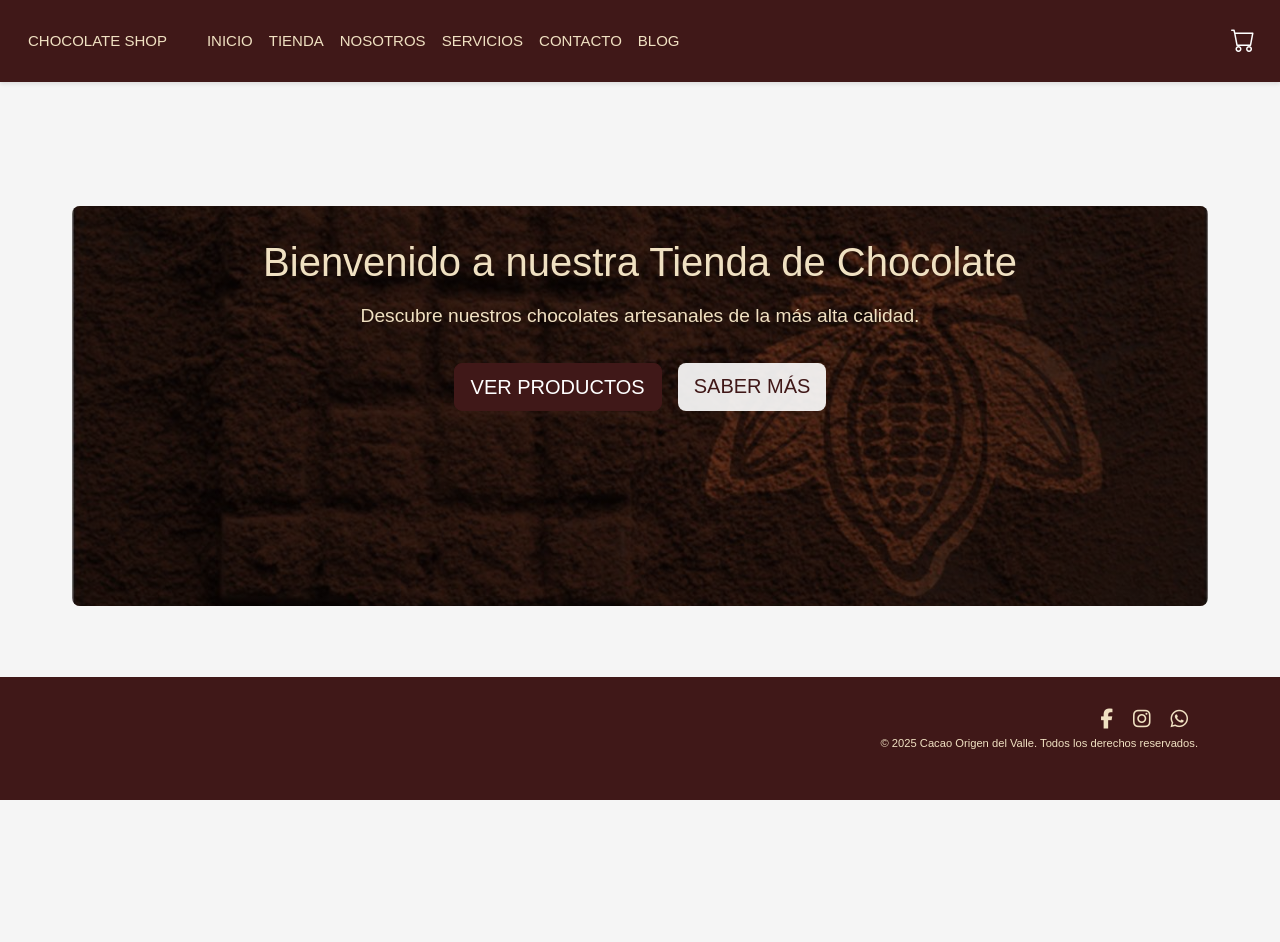
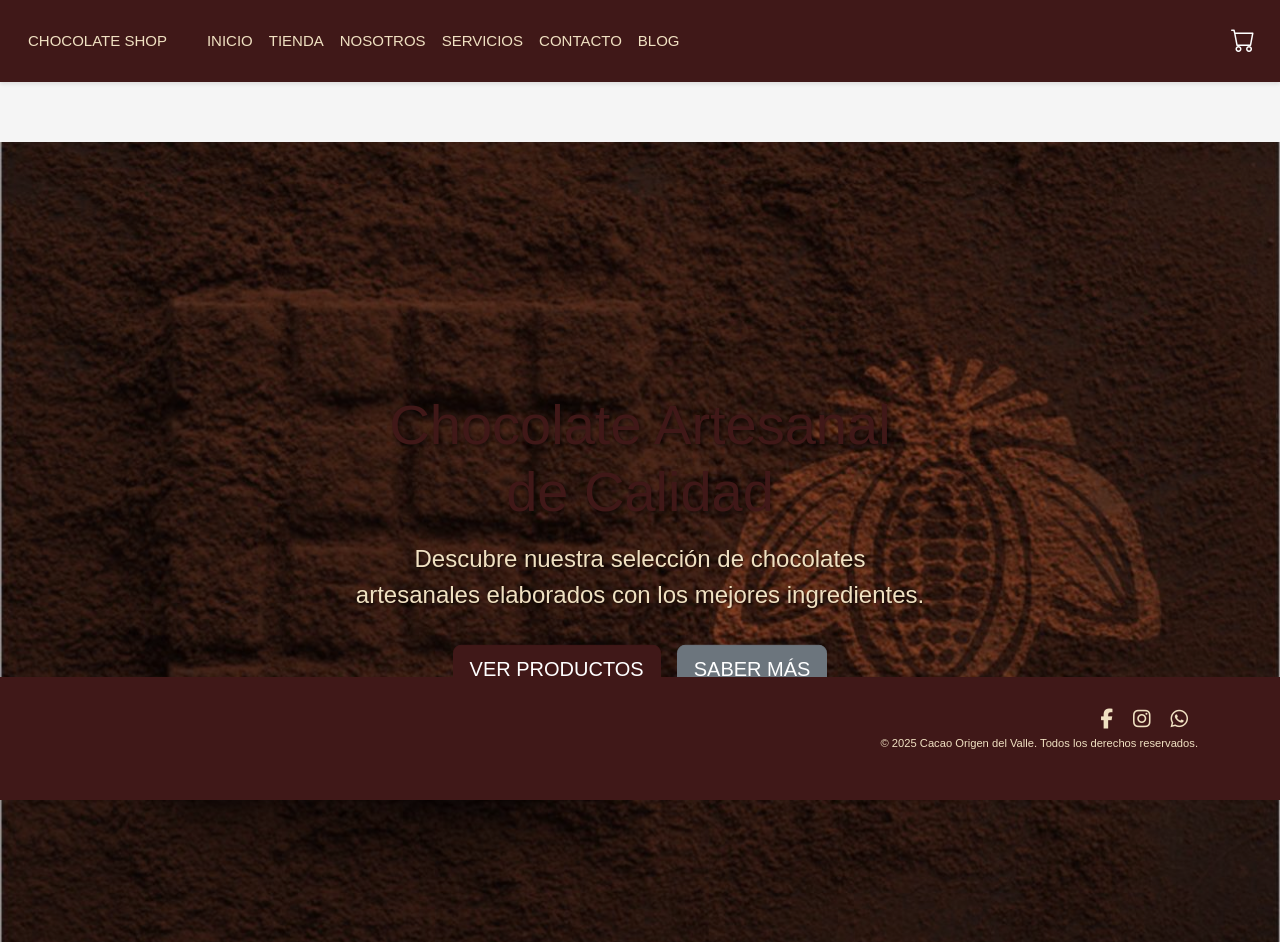
Before and after one commit to esmeralda0147/tienda-2, a React (Create React App) app: page / in a window 1280 px wide. Before the commit the page ends 800 px from the top, so only its background shows below. Built offline with nearby package versions, Linux system fonts and the light colour scheme.

Commit message:
Improve home page layout and navbar functionality

```diff
--- a/src/components/Home.css
+++ b/src/components/Home.css
@@ -1,8 +1,9 @@
 .home-container {
-    padding: 2rem;
-    text-align: center;
-    max-width: 1200px;
-    margin: 0 auto;
+    height: 100vh;
+    display: flex;
+    justify-content: center;
+    align-items: center;
+    overflow: hidden;
 }
 
 .home-container h1 {
@@ -21,10 +22,8 @@
 /* Hero section */
 .hero-section {
     position: relative;
-    height: 400px;
-    margin: 2rem 0;
-    border-radius: 8px;
-    overflow: hidden;
+    width: 100%;
+    height: 100%;
 }
 
 .hero-background {
@@ -36,44 +35,67 @@
     background: linear-gradient(rgba(0, 0, 0, 0.5), rgba(0, 0, 0, 0.5)), url('../assets/background.jpg');
     background-size: cover;
     background-position: center;
+    background-repeat: no-repeat;
+    filter: brightness(0.7);
 }
 
 .hero-content {
-    position: relative;
-    z-index: 1;
+    position: absolute;
+    top: 50%;
+    left: 50%;
+    transform: translate(-50%, -50%);
+    text-align: center;
+    z-index: 2;
     color: white;
     padding: 2rem;
+    max-width: 800px;
 }
 
 .hero-content h1 {
-    color: var(--text-color);
+    font-size: 3.5rem;
     margin-bottom: 1rem;
-    font-size: 2.5rem;
+    text-shadow: 2px 2px 4px rgba(0, 0, 0, 0.5);
 }
 
 .hero-content p {
-    color: var(--text-color);
-    font-size: 1.2rem;
-    max-width: 800px;
-    margin: 0 auto;
+    font-size: 1.5rem;
+    margin-bottom: 2rem;
+    text-shadow: 1px 1px 2px rgba(0, 0, 0, 0.5);
 }
 
 .button-container {
-    margin-top: 2rem;
     display: flex;
     gap: 1rem;
     justify-content: center;
 }
 
+.btn-primary {
+    background-color: var(--primary-color);
+    border: none;
+    padding: 0.8rem 2rem;
+    font-size: 1.1rem;
+    border-radius: 5px;
+    transition: all 0.3s ease;
+}
+
+.btn-primary:hover {
+    background-color: #301414;
+    transform: translateY(-2px);
+}
+
 .btn-secondary {
-    background-color: rgba(255, 255, 255, 0.9) !important;
-    border: none !important;
-    color: var(--primary-color) !important;
+    background-color: rgba(255, 255, 255, 0.9);
+    border: none;
+    padding: 0.8rem 2rem;
+    font-size: 1.1rem;
+    border-radius: 5px;
+    color: var(--primary-color);
+    transition: all 0.3s ease;
 }
 
 .btn-secondary:hover {
-    background-color: white !important;
-    color: var(--primary-color) !important;
+    background-color: white;
+    transform: translateY(-2px);
 }
 
 /* Responsive */
@@ -86,19 +108,21 @@
         font-size: 1rem;
     }
 
-    .hero-section {
-        height: 300px;
-    }
-
     .hero-content h1 {
-        font-size: 2rem;
+        font-size: 2.5rem;
     }
 
     .hero-content p {
-        font-size: 1rem;
+        font-size: 1.2rem;
     }
 
     .button-container {
         flex-direction: column;
     }
+
+    .btn-primary,
+    .btn-secondary {
+        width: 100%;
+        max-width: 300px;
+    }
 }
--- a/src/components/Home.js
+++ b/src/components/Home.js
@@ -1,15 +1,16 @@
 import React from 'react';
 import { Link } from 'react-router-dom';
+import background from '../assets/background.jpg';
 import './Home.css';
 
 const Home = () => {
     return (
-        <div className="home-container">
+        <div className="home-container" style={{ height: '100vh', display: 'flex', justifyContent: 'center', alignItems: 'center' }}>
             <div className="hero-section">
-                <div className="hero-background"></div>
-                <div className="hero-content">
-                    <h1>Bienvenido a nuestra Tienda de Chocolate</h1>
-                    <p>Descubre nuestros chocolates artesanales de la más alta calidad.</p>
+                <div className="hero-background" style={{ backgroundImage: `url(${background})`, height: '100vh', width: '100vw' }}></div>
+                <div className="hero-content" style={{ position: 'absolute', top: '50%', left: '50%', transform: 'translate(-50%, -50%)' }}>
+                    <h1>Chocolate Artesanal de Calidad</h1>
+                    <p>Descubre nuestra selección de chocolates artesanales elaborados con los mejores ingredientes.</p>
                     <div className="button-container">
                         <Link to="/store" className="btn btn-primary btn-lg">VER PRODUCTOS</Link>
                         <Link to="/blog" className="btn btn-secondary btn-lg">SABER MÁS</Link>
--- a/src/components/Navbar.js
+++ b/src/components/Navbar.js
@@ -4,33 +4,37 @@ import { useCart } from '../context/CartContext';
 import './Navbar.css';
 
 const Navbar = () => {
-    const { cartItems, getTotalPrice } = useCart();
+    const { cartItems, getTotalPrice, decreaseQuantity, increaseQuantity } = useCart();
     const totalItems = cartItems.reduce((sum, item) => sum + item.quantity, 0);
     const location = useLocation();
     const [showMiniCart, setShowMiniCart] = useState(false);
+    const [sidebarOpen, setSidebarOpen] = useState(false);
+
+    const toggleSidebar = () => setSidebarOpen(!sidebarOpen);
+    const closeSidebar = () => setSidebarOpen(false);
 
     return (
         <nav className="custom-navbar navbar navbar-expand-lg">
             <div className="container-fluid">
+                <button
+                    className="navbar-toggler"
+                    type="button"
+                    onClick={toggleSidebar}
+                >
+                    <span className="navbar-toggler-icon"></span>
+                </button>
+
                 <Link to="/" className="navbar-brand">
                     Chocolate Shop
                 </Link>
 
-                <button
-                    className="navbar-toggler"
-                    type="button"
-                    data-bs-toggle="collapse"
-                    data-bs-target="#navbarNav"
-                >
-                    <span className="navbar-toggler-icon"></span>
-                </button>
-
-                <div className="collapse navbar-collapse" id="navbarNav">
+                <div className={`collapse navbar-collapse ${sidebarOpen ? 'show' : ''}`} id="navbarNav">
                     <ul className="navbar-nav me-auto">
                         <li className="nav-item">
                             <Link
                                 to="/"
                                 className={`nav-link ${location.pathname === '/' ? 'active' : ''}`}
+                                onClick={closeSidebar}
                             >
                                 Inicio
                             </Link>
@@ -39,6 +43,7 @@ const Navbar = () => {
                             <Link
                                 to="/store"
                                 className={`nav-link ${location.pathname === '/store' ? 'active' : ''}`}
+                                onClick={closeSidebar}
                             >
                                 Tienda
                             </Link>
@@ -47,6 +52,7 @@ const Navbar = () => {
                             <Link
                                 to="/about"
                                 className={`nav-link ${location.pathname === '/about' ? 'active' : ''}`}
+                                onClick={closeSidebar}
                             >
                                 Nosotros
                             </Link>
@@ -55,6 +61,7 @@ const Navbar = () => {
                             <Link
                                 to="/services"
                                 className={`nav-link ${location.pathname === '/services' ? 'active' : ''}`}
+                                onClick={closeSidebar}
                             >
                                 Servicios
                             </Link>
@@ -63,6 +70,7 @@ const Navbar = () => {
                             <Link
                                 to="/contacto"
                                 className={`nav-link ${location.pathname === '/contacto' ? 'active' : ''}`}
+                                onClick={closeSidebar}
                             >
                                 Contacto
                             </Link>
@@ -71,6 +79,7 @@ const Navbar = () => {
                             <Link
                                 to="/blog"
                                 className={`nav-link ${location.pathname === '/blog' ? 'active' : ''}`}
+                                onClick={closeSidebar}
                             >
                                 Blog
                             </Link>
@@ -104,16 +113,36 @@ const Navbar = () => {
                                         <div>
                                             {cartItems.map(item => (
                                                 <div key={item.id} className="mini-cart-item">
-                                                    <p className="item-name">{item.name}</p>
-                                                    <p className="item-total-price">${(item.price * item.quantity).toFixed(2)}</p>
+                                                    <div className="d-flex justify-content-between align-items-center">
+                                                        <span className="item-name">{item.name}</span>
+                                                        <span className="item-total-price">${(item.price * item.quantity).toFixed(2)}</span>
+                                                    </div>
+                                                    <div className="d-flex justify-content-between align-items-center mt-1">
+                                                        <div className="quantity-controls">
+                                                            <button
+                                                                onClick={() => decreaseQuantity(item.id)}
+                                                                className="btn btn-sm btn-outline-secondary"
+                                                            >
+                                                                -
+                                                            </button>
+                                                            <span className="mx-2">{item.quantity}</span>
+                                                            <button
+                                                                onClick={() => increaseQuantity(item.id)}
+                                                                className="btn btn-sm btn-outline-secondary"
+                                                            >
+                                                                +
+                                                            </button>
+                                                        </div>
+                                                        <small className="unit-price">(${item.price.toFixed(2)} c/u)</small>
+                                                    </div>
                                                 </div>
                                             ))}
-                                            <div className="d-flex justify-content-between fw-bold mt-3">
+                                            <div className="d-flex justify-content-between fw-bold mt-3 total-section">
                                                 <span>Total:</span>
                                                 <span>${getTotalPrice().toFixed(2)}</span>
                                             </div>
                                             <div className="mt-3 text-end">
-                                                <Link to="/cart" className="btn btn-primary w-100">
+                                                <Link to="/cart" className="btn custom-cart-btn w-100">
                                                     Ver carrito
                                                 </Link>
                                             </div>
```
Also changed, not shown: src/components/Navbar.css (+124 -86 lines).
